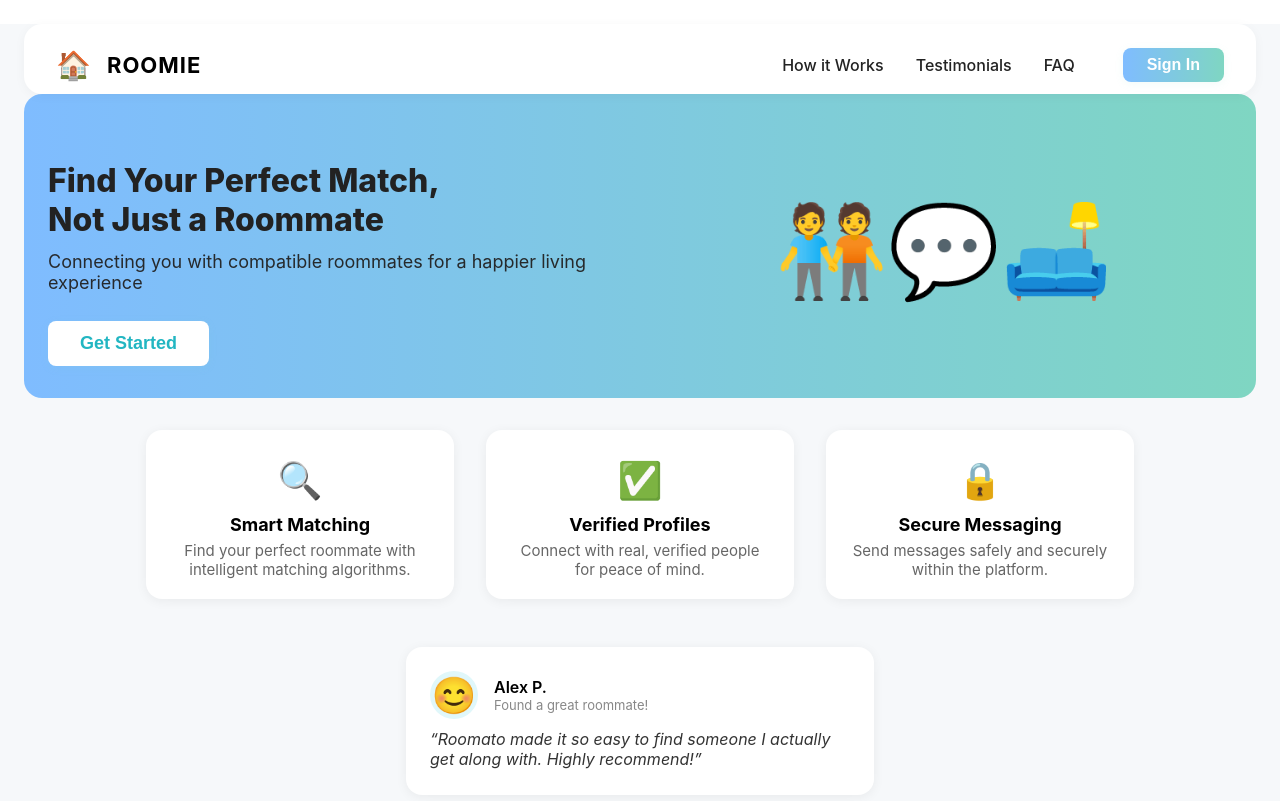
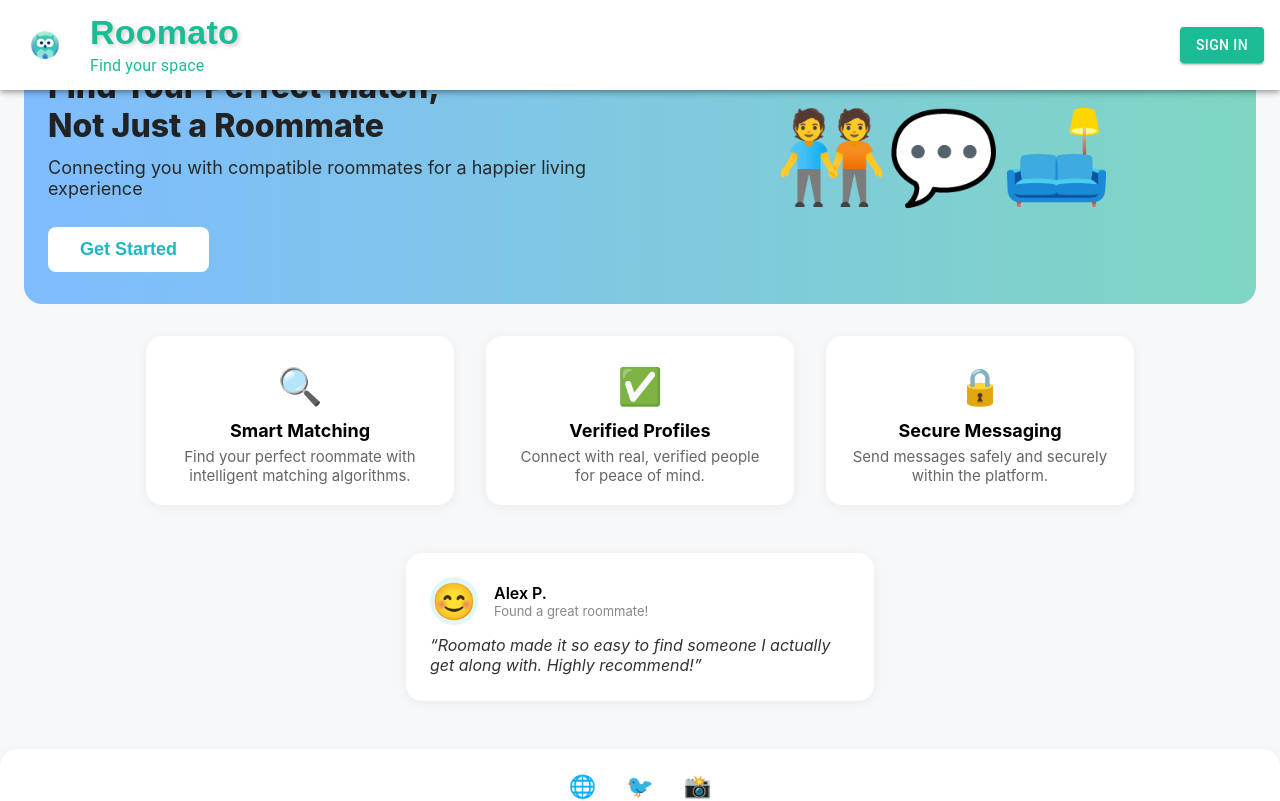
Before and after one commit to pengu2004/roomato, a React (Create React App) app: page / in a window 1280 px wide. Shown: the top 801 px of the page. Built offline with nearby package versions, Linux system fonts and the light colour scheme.

Commit message:
adding roomato logo and modified the header using mui

```diff
--- a/src/Header.js
+++ b/src/Header.js
@@ -1,52 +1,43 @@
 import React from "react";
+import AppBar from '@mui/material/AppBar';
+import App from "./App";
+import { Typography } from "@mui/material";
+import {Avatar,Box,Button} from "@mui/material";
 
 export default function Header({ onSignIn }) {
   return (
-    <header style={{
-      display: "flex",
-      alignItems: "center",
-      justifyContent: "space-between",
-      padding: "24px 32px 12px 32px",
-      background: "#fff",
-      borderRadius: 18,
-      boxShadow: "0 2px 12px rgba(0,0,0,0.04)",
-      margin: 24,
-      marginBottom: 0,
-      position: "relative",
-      zIndex: 10,
-      flexWrap: 'wrap',
+    <AppBar position="fixed" sx={{ display: 'flex', flexDirection: 'row', alignItems: 'center',
+      backgroundColor: '#ffffffff',
     }}>
-      <div style={{ display: "flex", alignItems: "center", gap: 8 }}>
-        <span style={{ fontSize: 28, marginRight: 8 }}>🏠</span>
-        <span style={{ fontWeight: 700, fontSize: 22, letterSpacing: 1 }}>ROOMIE</span>
-      </div>
-      <nav style={{ display: "flex", gap: 32, alignItems: "center" }}>
-        <a href="#how" style={navLinkStyle}>How it Works</a>
-        <a href="#testimonials" style={navLinkStyle}>Testimonials</a>
-        <a href="#faq" style={navLinkStyle}>FAQ</a>
-        <button onClick={onSignIn} style={signInBtnStyle}>Sign In</button>
-      </nav>
-    </header>
+      <Avatar
+        src="/roomato-logo.png"
+        alt="Roomato Logo"
+        sx={{ width: 90, height: 90, padding: 0 }}
+
+
+
+      />
+      <Box sx={{position:'flex',flexDirection:'column',alignItems:'center',gap:1,}}>
+      <Typography
+        variant="h4"
+        fontFamily="Montserrat, sans-serif"
+        fontWeight="bold"
+        color="#1abc96ff"
+        sx={{ textShadow: '2px 2px 4px rgba(0,0,0,0.2)' }}
+      >
+
+
+        Roomato
+
+      </Typography>
+      <Typography color="#1abc96ff">Find your space</Typography>
+      </Box>
+      <Box sx={{ flexGrow: 1 }} />
+
+      <Button variant="contained" color="primary"  sx={{ backgroundColor: "#1abc96ff", ml: "auto", mr: "1rem" }} onClick={onSignIn}>Sign in</Button>
+
+    </AppBar>
+
+
   );
 }
-
-const navLinkStyle = {
-  color: "#222",
-  textDecoration: "none",
-  fontWeight: 500,
-  fontSize: 16,
-  padding: "4px 0",
-};
-
-const signInBtnStyle = {
-  background: "linear-gradient(90deg, #7fbcff 0%, #7fd6c2 100%)",
-  color: "#fff",
-  border: "none",
-  borderRadius: 8,
-  fontWeight: 600,
-  fontSize: 16,
-  padding: "8px 24px",
-  marginLeft: 16,
-  cursor: "pointer",
-  boxShadow: "0 2px 8px rgba(127,214,194,0.10)",
-};
```
Also changed, not shown: public/roomato-logo.png (added).
